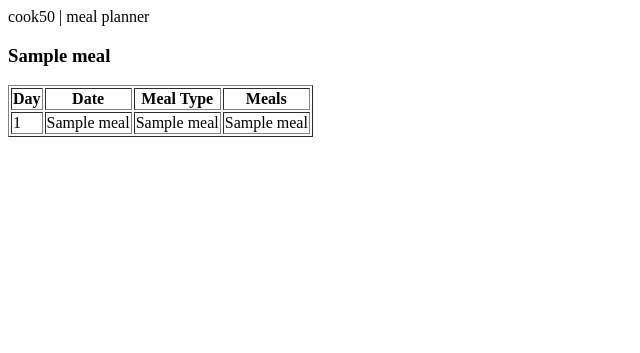
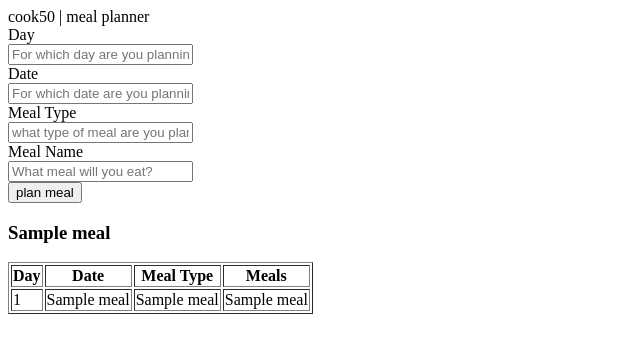
Before and after one commit to rtofficials/cook50, a Python web app: template templates/meal_planner.html in a window 1280 px wide. Shown: the top 353 px of the page, without its empty margins (0-640 px from the left). Run offline with Jinja, Linux system fonts and the light colour scheme; the template is opened without the code that fills it: most values are stand-ins (such as "Sample title", 1, 10 or a date in 2020); some libraries are stand-ins or nearby versions.

Commit message:
meal planner added

```diff
--- a/templates/meal_planner.html
+++ b/templates/meal_planner.html
@@ -1,14 +1,41 @@
-{%block header%}
+{% extends "home.html" %}
+{% block header  %}
 {%block title%}cook50 | meal planner{%endblock%}
 {%endblock%}
-
 {%block content%}
 <div class="container">
+  <div>
+    <form action="{{url_for('meal_planner')}}" method="POST">
+      <div>
+	<label>Day</label><br>
+	<input type="text" name="day" placeholder="For which day are you planning your meal?">
+      </div>
+
+       <div>
+	<label>Date</label><br>
+	<input type="text" name="date" placeholder="For which date are you planning your meal?">
+       </div>
+
+        <div>
+	<label>Meal Type</label><br>
+	<input type="text" name="mealtype" placeholder="what type of meal are you planning for?">
+	</div>
+
+	 <div>
+	<label>Meal Name</label><br>
+	<input type="text" name="mealname" placeholder="What meal will you eat?">
+	 </div>
+
+	 <div>
+	   <input type="submit" value="plan meal">
+	 </div>
+    </form>
+  </div>
   {%for meal in meals%}
   <h3>{{meal[1]}}</h3>
   <table border=1>
     <thead>
-    <tr>
+    <tr >
       <th>Day</th>
       <th>Date</th>
       <th>Meal Type</th>
@@ -20,6 +47,7 @@
 	<td>{{meal[0]}}</td>
 	<td>{{meal[1]}}</td>
 	<td>{{meal[3]}}</td>
+
 	<td>{{meal[4]}}</td>
       </tr>
     </tbody>
```
